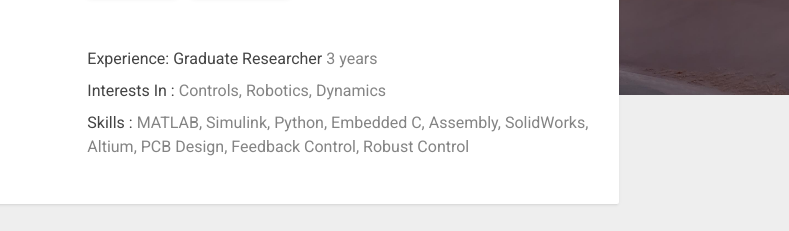
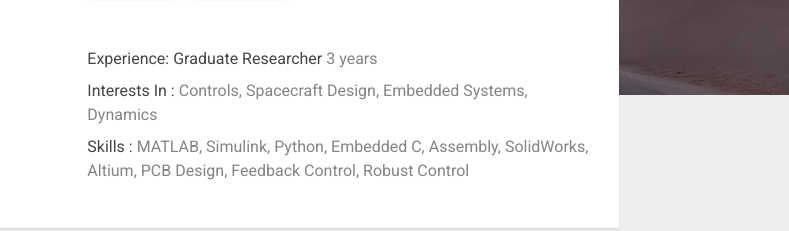
Before and after one commit to joaq-ramirez/joaq-ramirez.github.io, a plain HTML site: page index.html in a window 1280 px wide. Shown: the part 385-616 px from the top of the page, 491-1280 px from the left. Drawn offline with nearby package versions, Linux system fonts and the light colour scheme; a script that the page names is missing.

Commit message:
changed description

```diff
--- a/index.html
+++ b/index.html
@@ -300,7 +300,7 @@
                             <div class="profile-title">
                               Interests in :
                             </div>
-                            Controls, Robotics, Dynamics
+                            Controls, Spacecraft Design, Embedded Systems, Dynamics
                           </li>
                           <li>
                             <div class="profile-title">Skills :</div>
```
